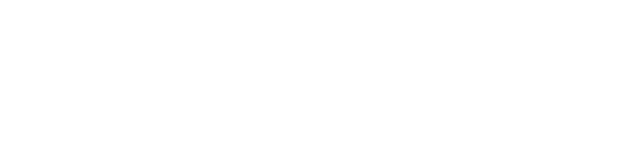
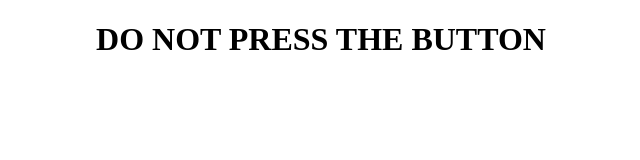
Before and after one commit to 3ug3ear/Javascript-week-1-assignment, a plain HTML site: page index.html in a window 1280 px wide. Shown: the whole page, without its empty margins (319-959 px from the left). Drawn offline with Linux system fonts and the light colour scheme.

Commit message:
added h1 text and centered in main.css

```diff
--- a/index.html
+++ b/index.html
@@ -8,6 +8,7 @@
     <title>Javascript Week 1 Assignment</title>
 </head>
 <body>
+    <h1>DO NOT PRESS THE BUTTON</h1>
 
 </body>
 </html>
--- a/main.css
+++ b/main.css
@@ -0,0 +1,3 @@
+h1 {
+    text-align: center;
+}
```
